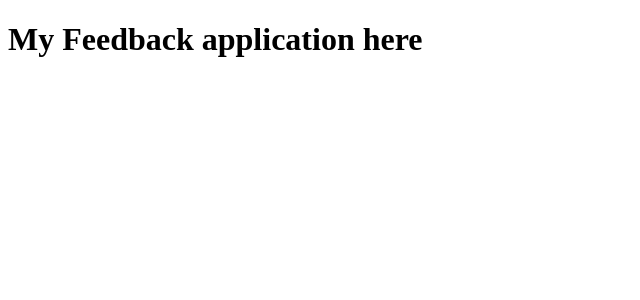
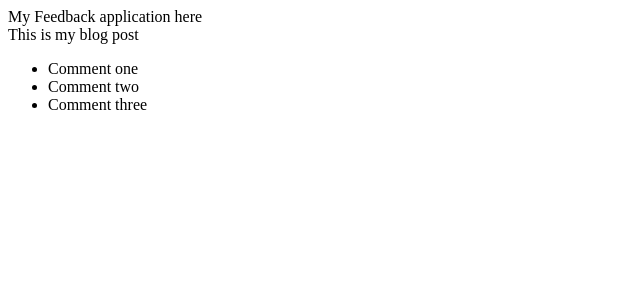
Before and after one commit to sahildhimandesigner/feedback-app, a React (Create React App) app: page / in a window 1280 px wide. Shown: the top 300 px of the page, without its empty margins (0-640 px from the left). Built offline with nearby package versions, Linux system fonts and the light colour scheme.

Commit message:
how to use condition in jsx and declare the var

```diff
--- a/src/App.js
+++ b/src/App.js
@@ -1,6 +1,28 @@
 
 function App(){
-    return(<h1>My Feedback application here</h1>)
+    const title =  'My Feedback application here';
+    const body = "This is my blog post";
+
+    const comments = [
+        {id: 1, text: 'Comment one'},
+        {id: 2, text: 'Comment two'},
+        {id: 3, text: 'Comment three'},
+    ]
+
+    const showcomment = true;
+
+    return(
+        <>
+            {title} <br /> {body} <br />
+
+            {showcomment ? (<ul>
+                {comments.map((comment, index) => (
+                    <li key={index}>{comment.text}</li>
+                ))}
+            </ul>) : 'no'}
+
+        </>
+    )
 }
 
 export default App;
```
